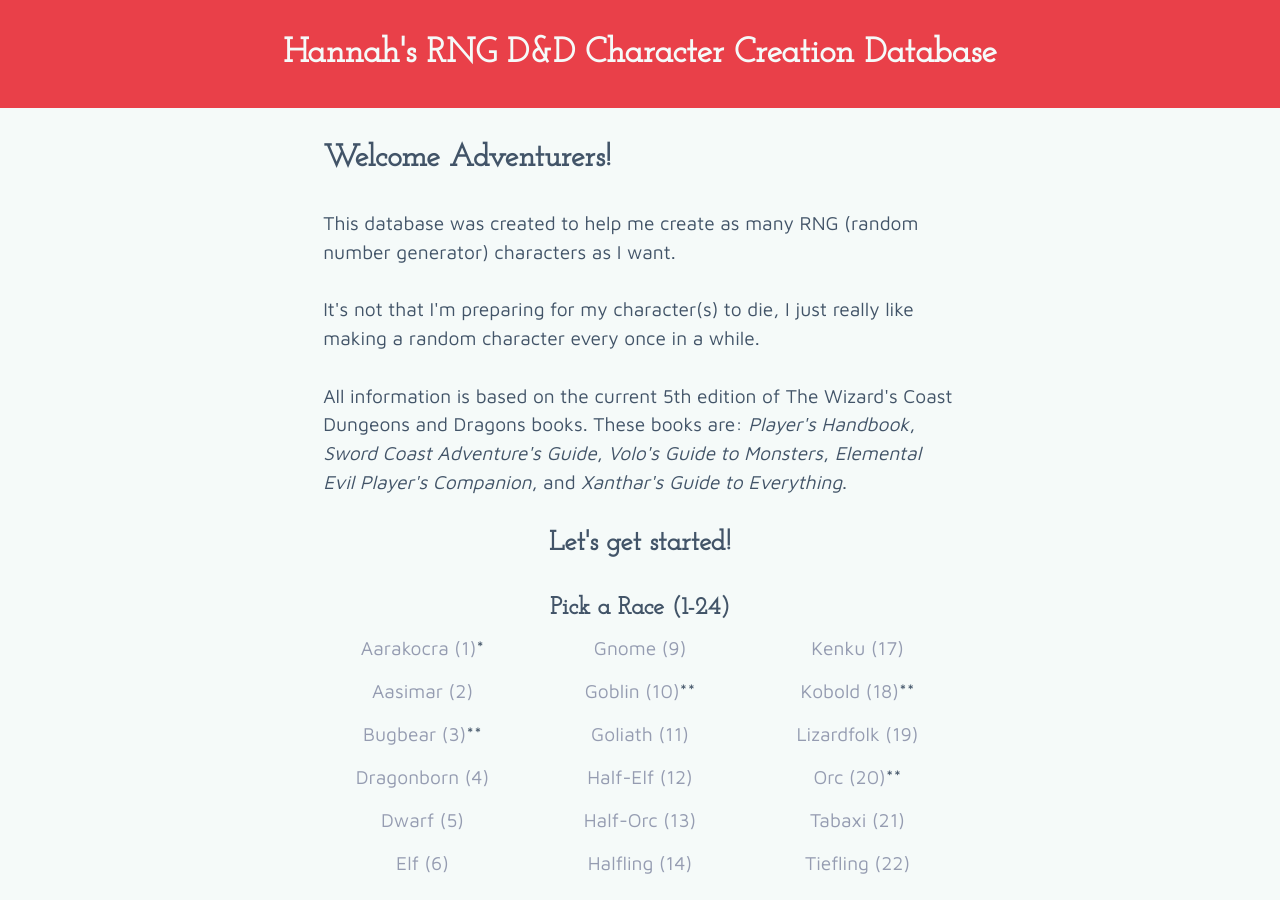
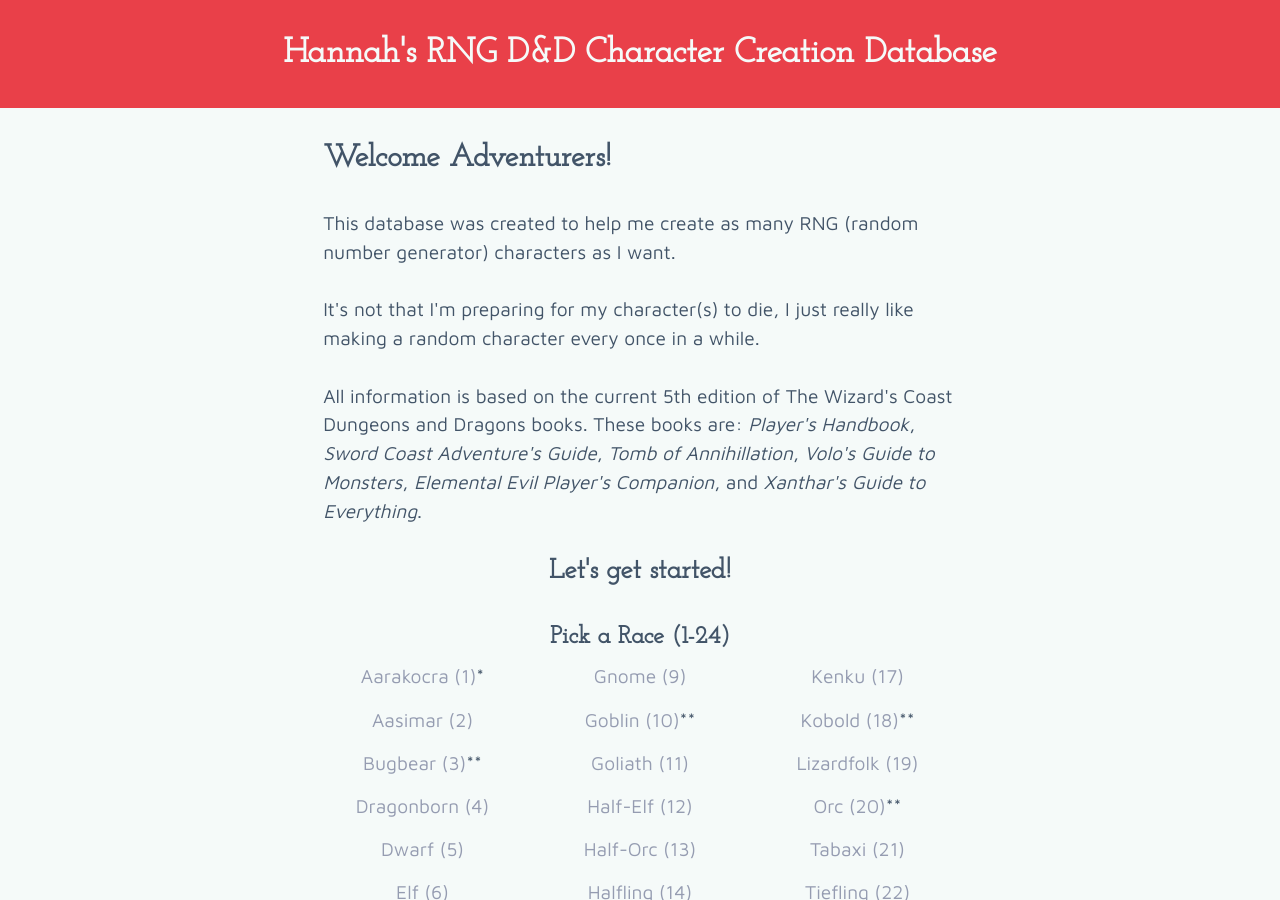
Before and after one commit to hldouglas/dnd-character-creation, a Jekyll site: the page built from index.html, in a window 1280 px wide and 900 px high. Built offline with Jekyll 4.4.1, drawn with Linux system fonts in a browser that asks for light colours.

Commit message:
Added another book reference

```diff
--- a/index.html
+++ b/index.html
@@ -8,7 +8,7 @@ layout: default
       <h2>Welcome Adventurers!</h2>
       <p>This database was created to help me create as many RNG (random number generator) characters as I want.</p>
       <p>It's not that I'm preparing for my character(s) to die, I just really like making a random character every once in a while.</p>
-      <p>All information is based on the current 5th edition of The Wizard's Coast Dungeons and Dragons books. These books are: <em>Player's Handbook</em>, <em>Sword Coast Adventure's Guide</em>, <em>Volo's Guide to Monsters</em>, <em>Elemental Evil Player's Companion</em>, and <em>Xanthar's Guide to Everything</em>.</p>
+      <p>All information is based on the current 5th edition of The Wizard's Coast Dungeons and Dragons books. These books are: <em>Player's Handbook</em>, <em>Sword Coast Adventure's Guide</em>, <em>Tomb of Annihillation</em>, <em>Volo's Guide to Monsters</em>, <em>Elemental Evil Player's Companion</em>, and <em>Xanthar's Guide to Everything</em>.</p>
 
       <h3><span class="pad-b-1-8 white-underline">Let's get started!</span></h3>
       <h4 class="push-0 text-center">Pick a Race (1-24)</h4>
```
